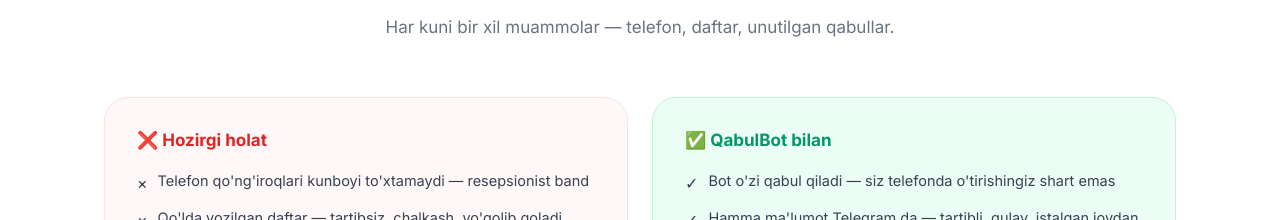
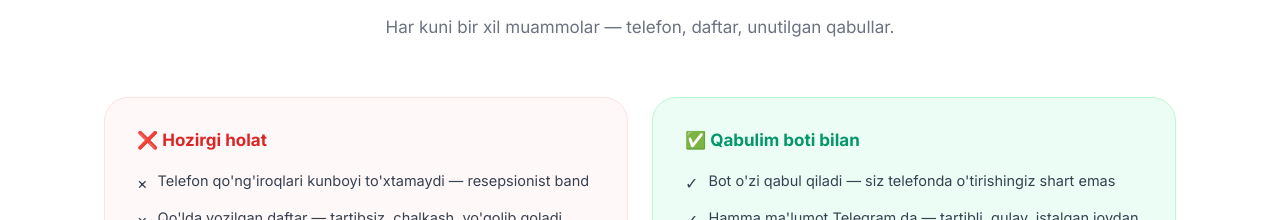
Before and after one commit to doniyorjon-k/qabul-bot, a React (Vite) app in the folder landing/: page / in a window 1280 px wide. Shown: the part 1129-1349 px from the top of the page. Built offline with nearby package versions, Linux system fonts and the light colour scheme; no server answers.

Commit message:
Landing: QabulBot → Qabulim boti ga o'zgartirildi

```diff
--- a/landing/src/components/Footer.jsx
+++ b/landing/src/components/Footer.jsx
@@ -20,7 +20,7 @@
       <div className="container">
         <div className="footer-inner">
           <div className="footer-logo">
-            <img src="/logo.png" alt="QabulBot" className="footer-logo-img" />
+            <img src="/logo.png" alt="Qabulim" className="footer-logo-img" />
           </div>
           <div className="footer-links">
             {links.map((l) => (
@@ -35,7 +35,7 @@
               </a>
             ))}
           </div>
-          <div className="footer-copy">© 2025 QabulBot</div>
+          <div className="footer-copy">© 2025 Qabulim</div>
         </div>
       </div>
     </footer>
--- a/landing/src/components/Nav.jsx
+++ b/landing/src/components/Nav.jsx
@@ -28,7 +28,7 @@
       <div className="container">
         <div className="nav-inner">
           <a href="#" className="nav-logo">
-            <img src="/logo.png" alt="QabulBot" className="nav-logo-img" />
+            <img src="/logo.png" alt="Qabulim" className="nav-logo-img" />
           </a>
           <div className="nav-links">
             {links.map((l) => (
--- a/landing/src/components/Problem.jsx
+++ b/landing/src/components/Problem.jsx
@@ -45,7 +45,7 @@
 
           <Reveal delay={150}>
             <div className="problem-card problem-after">
-              <h3 className="problem-card-title problem-title-green">✅ QabulBot bilan</h3>
+              <h3 className="problem-card-title problem-title-green">✅ Qabulim boti bilan</h3>
               <ul className="problem-list">
                 {after.map((item, i) => (
                   <li key={i}>
```
